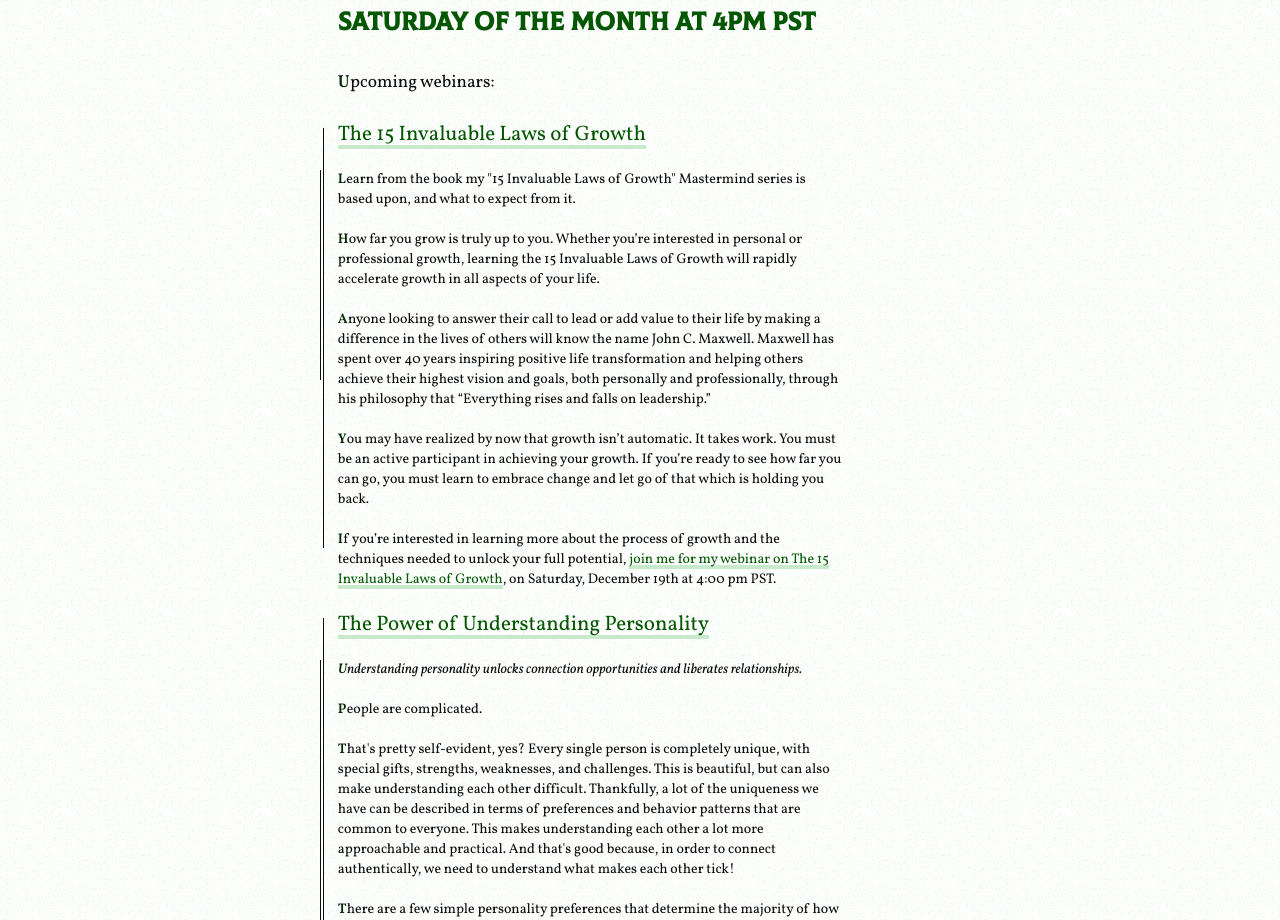
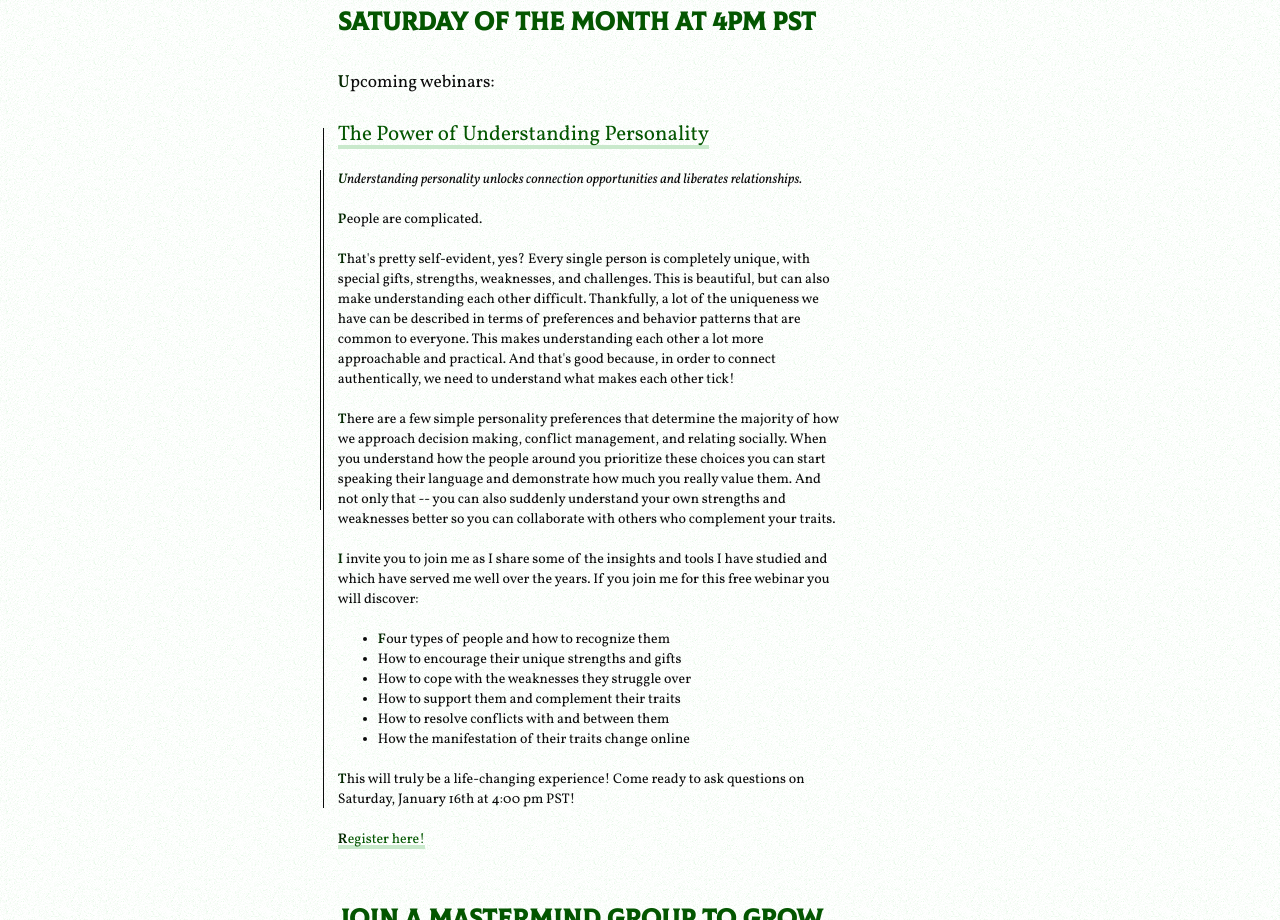
Before and after one commit to MonkeyDZeke/opheron, a Next.js app: page /upcoming in a window 1280 px wide. Shown: the part 1320-2240 px from the top of the page. Built offline with nearby package versions, Linux system fonts and the light colour scheme.

Commit message:
removing past webinar

```diff
--- a/pages/upcoming.tsx
+++ b/pages/upcoming.tsx
@@ -20,32 +20,6 @@
             <h4>I present a new free webinar every 3rd Saturday of the month at 4pm PST</h4>
             <p>Upcoming webinars:</p>
             <dl>
-              <dt>
-                <a href="https://opheron.leadingthebest.com/WLGW0001" target="_blank" rel="noreferrer">
-                  The 15 Invaluable Laws of Growth
-                </a>
-              </dt>
-              <dd>
-                <p>Learn from the book my "15 Invaluable Laws of Growth" Mastermind series is
-                  based upon, and what to expect from it.</p>
-                <p>How far you grow is truly up to you. Whether you’re interested in personal or
-                  professional growth, learning the 15 Invaluable Laws of Growth will rapidly
-                  accelerate growth in all aspects of your life.</p>
-                <p>Anyone looking to answer their call to lead or add value to their life by
-                  making a difference in the lives of others will know the name John C. Maxwell.
-                  Maxwell has spent over 40 years inspiring positive life transformation and
-                  helping others achieve their highest vision and goals, both personally and
-                  professionally, through his philosophy that “Everything rises and falls on
-                  leadership.”</p>
-                <p>You may have realized by now that growth isn’t automatic. It takes work. You
-                  must be an active participant in achieving your growth. If you’re ready to see
-                  how far you can go, you must learn to embrace change and let go of that which is
-                  holding you back.</p>
-                <p>If you’re interested in learning more about the process of growth and the
-                  techniques needed to unlock your full potential, <a href="https://opheron.leadingthebest.com/WLGW0001" target="_blank" rel="noreferrer">
-                  join me for my webinar on The 15 Invaluable Laws of Growth</a>, on Saturday,
-                  December 19th at 4:00 pm PST.</p>
-              </dd>
               <dt>
                 <a href="https://opheron.leadingthebest.com/UMCW0001" target="_blank" rel="noreferrer">
                   The Power of Understanding Personality
```
